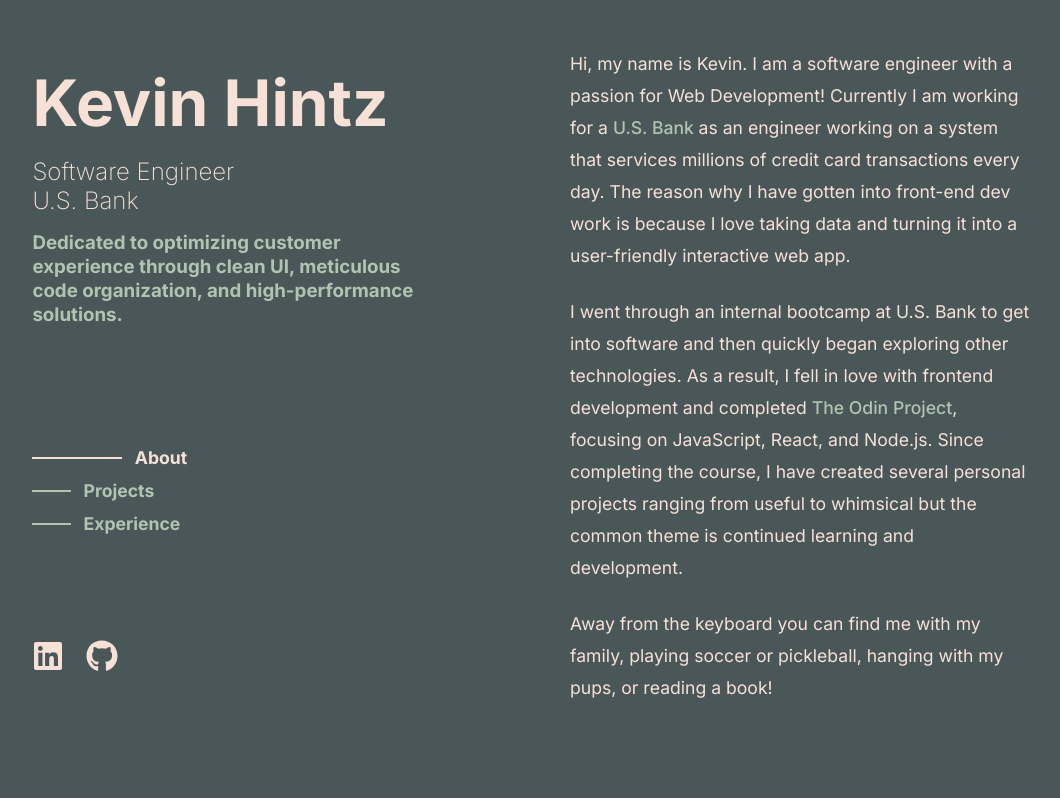
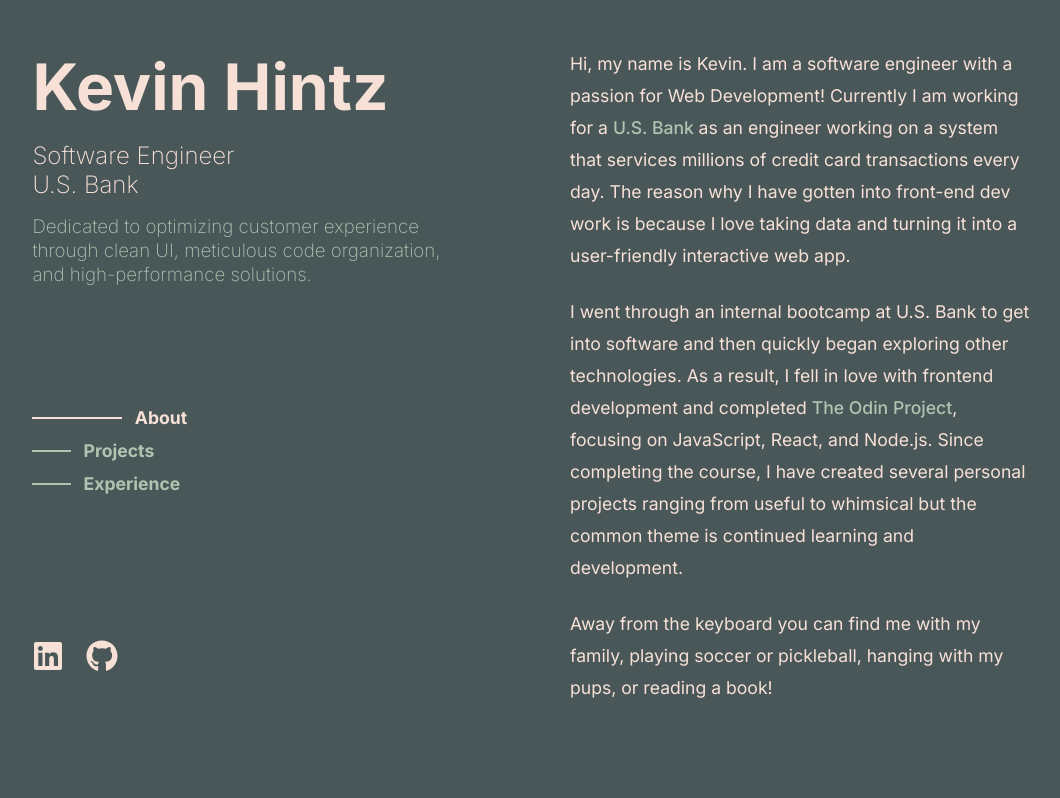
Before and after one commit to khintz34/portfolio-updated, a Next.js app: page / in a window 1280 px wide. Shown: the top 798 px of the page, without its empty margins (70-1130 px from the left). Built offline with nearby package versions, Linux system fonts and the light colour scheme.

Commit message:
margin top

```diff
--- a/src/app/page.module.css
+++ b/src/app/page.module.css
@@ -22,7 +22,7 @@
 
 .h1 {
   font-size: 8vh;
-  margin: 8vh 0 2vh 0;
+  margin: 3rem 0 2vh 0;
 }
 
 .h2 {
@@ -33,6 +33,7 @@
   color: var(--tan-light);
   margin-top: 2vh;
   line-height: 3vh;
+  font-weight: 200;
 }
 
 .goTos {
--- a/src/components/Experience/Experience.module.scss
+++ b/src/components/Experience/Experience.module.scss
@@ -92,6 +92,7 @@
   background-color: var(--main-background);
   transition: 1s ease;
   font-weight: bolder;
+  overflow: hidden;
 }
 
 .image {
```
